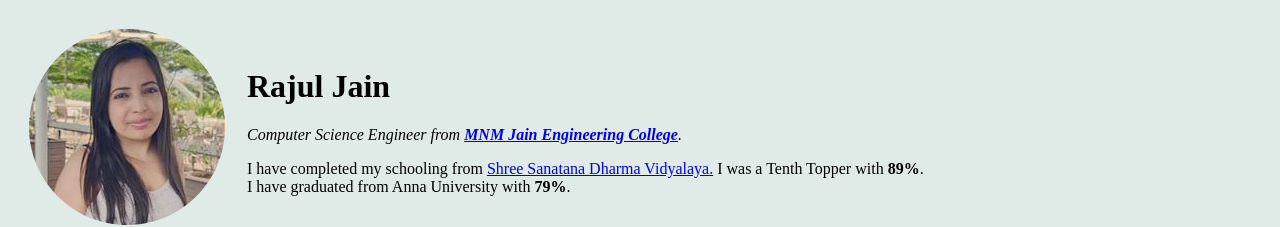
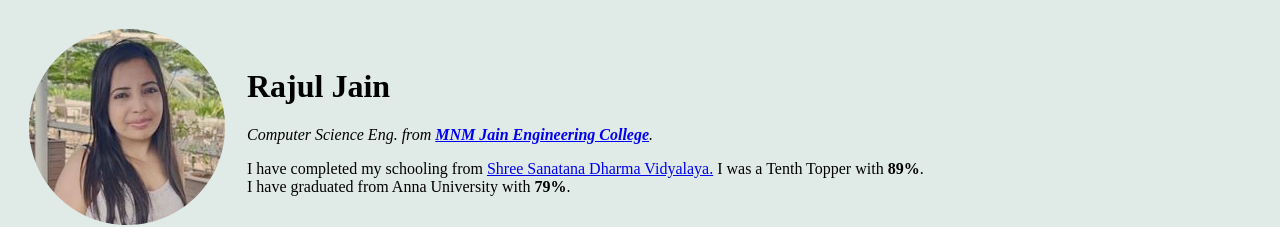
Before and after one commit to Rajul2010/Profile, a plain HTML site: page index.html in a window 1280 px wide. Shown: the top 227 px of the page. Drawn offline with Linux system fonts and the light colour scheme.

Commit message:
Update index.html

```diff
--- a/index.html
+++ b/index.html
@@ -22,7 +22,7 @@
       <td>
         <h1>Rajul Jain</h1>
         <p>
-          <em>Computer Science Engineer from <strong><a href="https://www.mnmjec.ac.in/">MNM Jain Engineering College</a></strong>.</em>
+          <em>Computer Science Eng. from <strong><a href="https://www.mnmjec.ac.in/">MNM Jain Engineering College</a></strong>.</em>
         </p>
         <!--'a' stands for anchor tag and href stands for hyperlink reference URL-->
         <!-- <strong> This tag is used for word with importance</strong>
```
